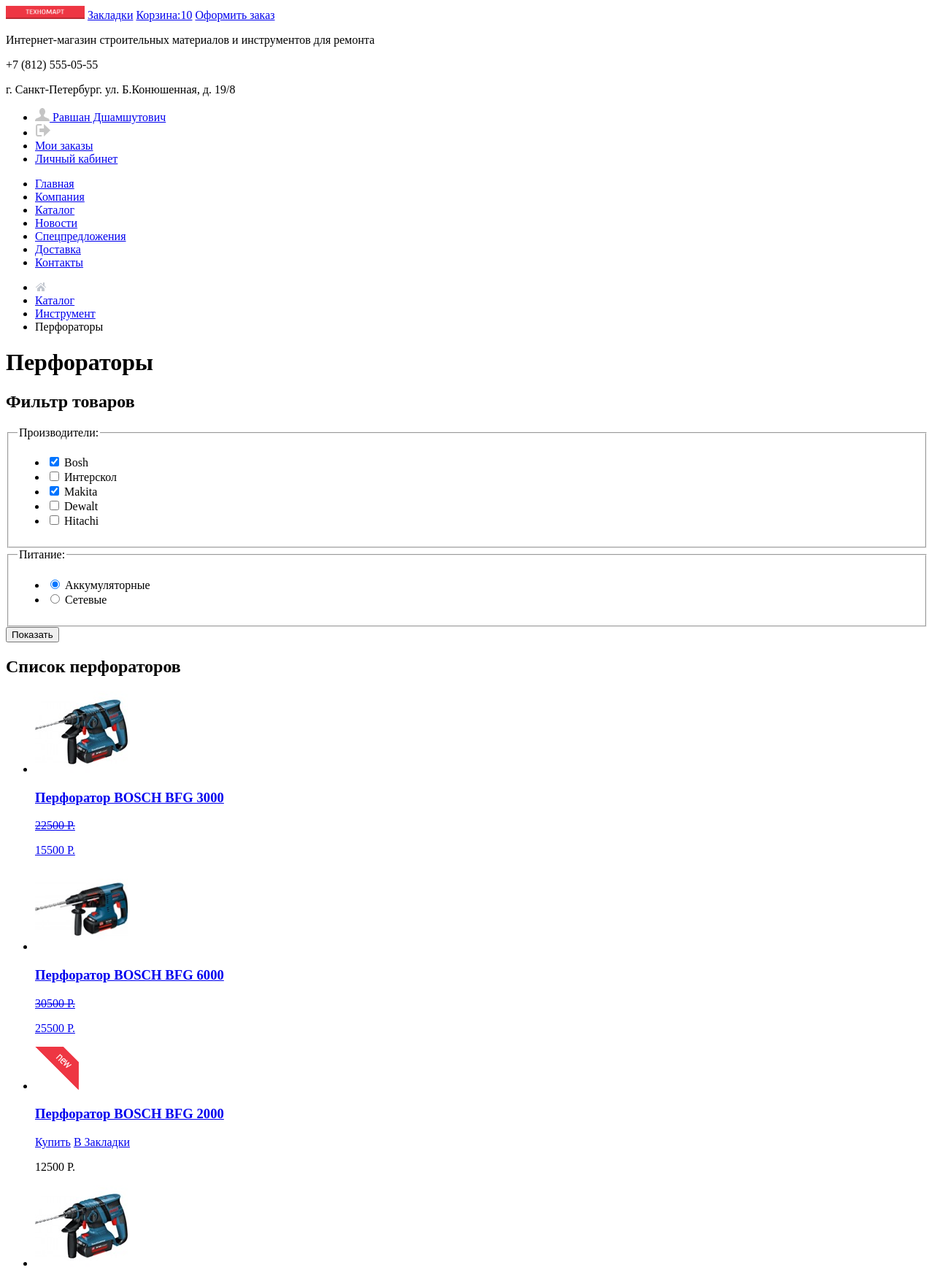
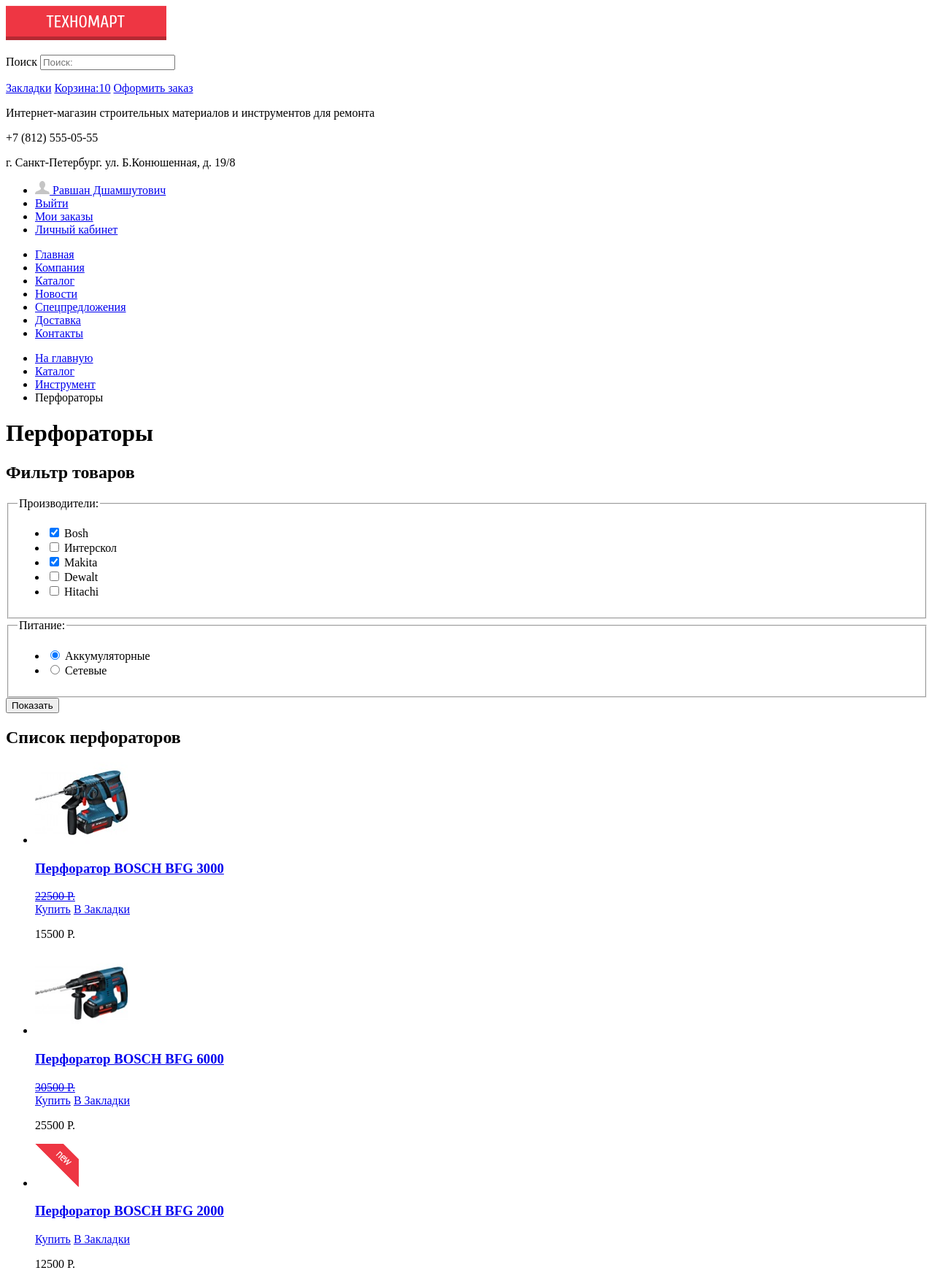
Before and after one commit to polpred/985857-technomart-25, a plain HTML site: page catalog.html in a window 1280 px wide. Shown: the top 1744 px of the page at 73% size. Drawn offline with Linux system fonts and the light colour scheme.

Commit message:
Доработал главную и каталог
Внёс изменения согласно правкам.

По поводу не контетнтых изображений, стоит ли их сейчас убирать полностью? Или уже оставить как есть?

```diff
--- a/catalog.html
+++ b/catalog.html
@@ -9,9 +9,16 @@
 <body>
   <header class="main-header">
     <a class="main-header-logo">
-      <img src="img/logo-technomart.png" width="108" height="18" alt="Логотип «Техномарт»">
+      <img src="img/logo-technomart.png" width="220" height="47" alt="Логотип «Техномарт»">
     </a>
-    <!-- Здесь будет поиск -->
+    <form class="search-form" action="https://echo.htmlacademy.ru" method="post">
+      <p>
+        <label>
+          <span class="visually-hidden">Поиск</span>
+          <input type="text" name="search" placeholder="Поиск:">
+        </label>
+      </p>
+    </form>
     <a href="favorite.html">Закладки</a>
     <a href="bascet.html">Корзина:10</a>
     <a href="buy-item.html">Оформить заказ</a>
@@ -27,8 +34,8 @@
         </a>
       </li>
       <li>
-        <a href="logout.html">
-          <img src="img/icon-logout.svg" alt="Выйти">
+        <a href="#">
+          <span class="visually-hidden">Выйти</span>
         </a>
       </li>
       <li><a href="user-cabinet-offers.html">
@@ -55,7 +62,7 @@
   </header>
   <main class="container">
     <ul class="breadcrumbs">
-      <li><a href="index.html"><img src="img/icon-home.svg"></li>
+      <li><a href="index.html"><a href="index.html" class="icon-home"><span class="visually-hidden">На главную</span></a></li>
       <li><a href="technomart-catalog.html">Каталог</a></li>
       <li><a href="tools.html">Инструмент</a></li>
       <li class="breadcrumbs-current"><a>Перфораторы</a></li>
@@ -68,24 +75,34 @@
           <legend>Производители:</legend>
           <ul>
             <li class="filter-option">
-              <input class="visually-hidden filter-input filter-input-checkbox" type="checkbox" name="bosh" id="filter-bosh" checked>
-              <label for="filter-bosh">Bosh</label>
+              <label>
+                <input class="visually-hidden filter-input filter-input-checkbox" type="checkbox" name="bosh" checked>
+                Bosh
+              </label>
             </li>
             <li class="filter-option">
-              <input class="visually-hidden filter-input filter-input-checkbox" type="checkbox" name="interskol" id="filter-interskol">
-              <label for="filter-interskol">Интерскол</label>
+              <label>
+                <input class="visually-hidden filter-input filter-input-checkbox" type="checkbox" name="interskol">
+                Интерскол
+              </label>
             </li>
             <li class="filter-option">
-              <input class="visually-hidden filter-input filter-input-checkbox" type="checkbox" name="Makita" id="filter-makita" checked>
-              <label for="filter-makita">Makita</label>
+              <label>
+                <input class="visually-hidden filter-input filter-input-checkbox" type="checkbox" name="Makita" checked>
+                Makita
+              </label>
             </li>
             <li class="filter-option">
-              <input class="visually-hidden filter-input filter-input-checkbox" type="checkbox" name="dewalt" id="filter-dewalt">
-              <label for="filter-dewalt">Dewalt</label>
+              <label>
+                <input class="visually-hidden filter-input filter-input-checkbox" type="checkbox" name="dewalt">
+                Dewalt
+              </label>
             </li>
             <li class="filter-option">
-              <input class="visually-hidden filter-input filter-input-checkbox" type="checkbox" name="hitachi" id="filter-hitachi">
-              <label for="filter-hitachi">Hitachi</label>
+              <label>
+                <input class="visually-hidden filter-input filter-input-checkbox" type="checkbox" name="hitachi">
+                Hitachi
+              </label>
             </li>
           </ul>
         </fieldset>
@@ -93,12 +110,16 @@
           <legend>Питание:</legend>
           <ul>
             <li class="filter-option">
-              <input class="visually-hidden filter-input filter-input-radio" type="radio" name="supply-group" value="battery" id="filter-battery" checked>
-              <label for="filter-battery">Аккумуляторные</label>
+              <label>
+                <input class="visually-hidden filter-input filter-input-radio" type="radio" name="supply-group" value="battery" checked>
+                Аккумуляторные
+              </label>
             </li>
             <li class="filter-option">
-              <input class="visually-hidden filter-input filter-input-radio" type="radio" name="supply-group" value="electricity" id="filter-electricity">
-              <label for="filter-electricity">Сетевые</label>
+              <label>
+                <input class="visually-hidden filter-input filter-input-radio" type="radio" name="supply-group" value="electricity">
+                Сетевые
+              </label>
             </li>
           </ul>
         </fieldset>
@@ -116,6 +137,10 @@
           <a href="catalog-item-3000.html">
             <h3>Перфоратор BOSCH BFG 3000</h3>
             <del class="old-price">22500 Р.</del>
+            <div>
+              <a href="#">Купить</a>
+              <a href="#">В Закладки</a>
+            </div>
             <p class="catalog-item-price">
               15500 Р.
             </p>
@@ -129,6 +154,10 @@
           <a href="catalog-item-6000.html">
             <h3>Перфоратор BOSCH BFG 6000</h3>
             <del class="old-price">30500 Р.</del>
+            <div>
+              <a href="#">Купить</a>
+              <a href="#">В Закладки</a>
+            </div>
             <p class="catalog-item-price">
               25500 Р.
             </p>
@@ -156,6 +185,10 @@
           <a href="catalog-item-3000.html">
             <h3>Перфоратор BOSCH BFG 3000</h3>
             <del class="old-price">22500 Р.</del>
+            <div>
+              <a href="#">Купить</a>
+              <a href="#">В Закладки</a>
+            </div>
             <p class="catalog-item-price">
               15500 Р.
             </p>
@@ -169,6 +202,10 @@
           <a href="catalog-item-6000.html">
             <h3>Перфоратор BOSCH BFG 6000</h3>
             <del class="old-price">30500 Р.</del>
+            <div>
+              <a href="#">Купить</a>
+              <a href="#">В Закладки</a>
+            </div>
             <p class="catalog-item-price">
               25500 Р.
             </p>
@@ -181,6 +218,10 @@
           </p>
           <a href="catalog-item-2000.html">
             <h3>Перфоратор BOSCH BFG 2000</h3>
+            <div>
+              <a href="#">Купить</a>
+              <a href="#">В Закладки</a>
+            </div>
             <p class="catalog-item-price">
               12500 Р.
             </p>
@@ -194,6 +235,10 @@
           <a href="catalog-item-3000.html">
             <h3>Перфоратор BOSCH BFG 3000</h3>
             <del class="old-price">22500 Р.</del>
+            <div>
+              <a href="#">Купить</a>
+              <a href="#">В Закладки</a>
+            </div>
             <p class="catalog-item-price">
               15500 Р.
             </p>
@@ -207,6 +252,10 @@
           <a href="catalog-item-6000.html">
             <h3>Перфоратор BOSCH BFG 6000</h3>
             <del class="old-price">30500 Р.</del>
+            <div>
+              <a href="#">Купить</a>
+              <a href="#">В Закладки</a>
+            </div>
             <p class="catalog-item-price">
               25500 Р.
             </p>
@@ -219,6 +268,10 @@
           </p>
           <a href="catalog-item-2000.html">
             <h3>Перфоратор BOSCH BFG 2000</h3>
+            <div>
+              <a href="#">Купить</a>
+              <a href="#">В Закладки</a>
+            </div>
             <p class="catalog-item-price">
               12500 Р.
             </p>
@@ -226,6 +279,14 @@
         </li>
       </ul>
     </section>
+
+    <div class="popup-buy">
+      <p>Товар добавлен в корзину!</p>
+      <a href="#">Оформить заказ</a>
+      <a href="#">Продолжить покупки</a>
+      <button class="modal-close" type="button">Закрыть</button>
+    </div>
+
   </main>
   <footer class="main-footer">
     <a class="footer-logo">
```
Also changed, not shown: index.html (+31 -9 lines), img/icon-close.svg (added), img/map.png (added), img/popup-map.png (added).
